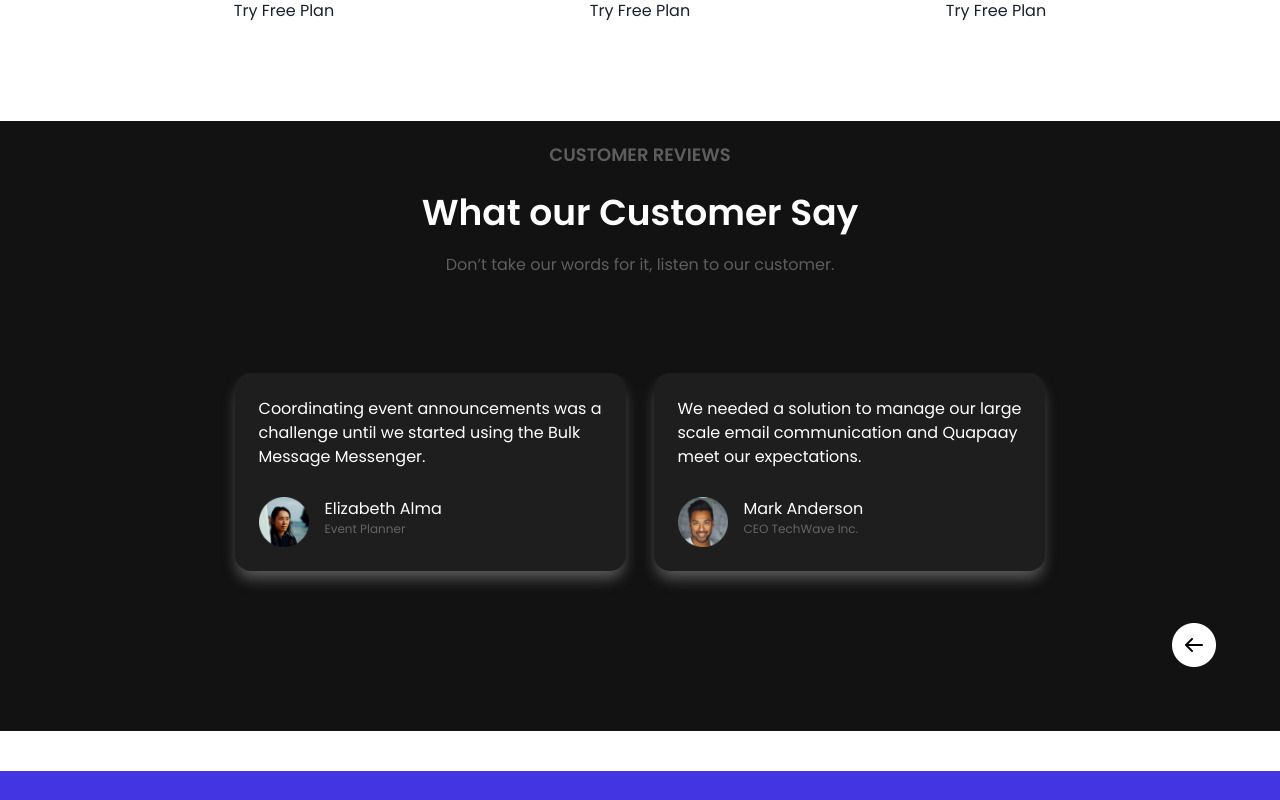
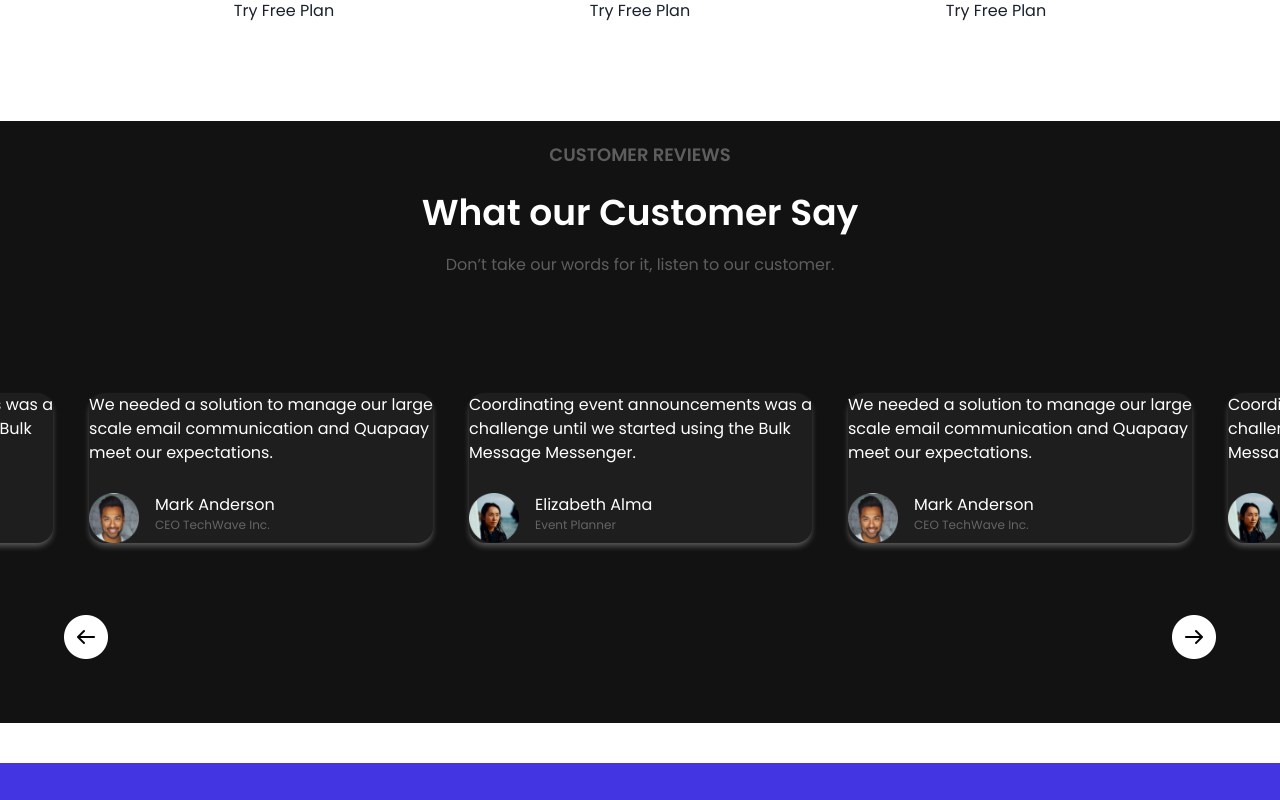
Before and after one commit to StephenAdeosun/Bulk_Mail_Messenger, a React (Create React App) app: page / in a window 1280 px wide. Shown: the part 3520-4320 px from the top of the page. Built offline with nearby package versions, Linux system fonts and the light colour scheme.

Commit message:
button functionality

```diff
--- a/src/App.css
+++ b/src/App.css
@@ -99,18 +99,35 @@ li a:hover {
   color: var(--neutral-color);
 }
 
+.testimonial-div {
+  overflow-x: hidden;
+  scroll-behavior: smooth;
+}
+
 .profile-div {
   background-color: var(--dark-color2);
-  box-shadow: 0 10px 15px -3px var(--gray-color);
-  /* background: var(--primary-color); */
+  box-shadow: 0 4px 6px -1px var(--gray-color);
 }
 
 .profile-h3 {
   color: var(--neutral-color);
 }
 
+.arrow-img {
+  scale: -1;
+}
+
 @media screen and (max-width: 769px) {
   section {
     width: 100%;
   }
+
+  .testimonial-div {
+    overflow-x: scroll;
+    scroll-behavior: smooth;
+  }
+
+  .profile-div {
+    width: 96%;
+  }
 }
--- a/src/Pages/testimonialPage.js
+++ b/src/Pages/testimonialPage.js
@@ -1,8 +1,10 @@
-import profile1 from "../images/Ellipse 4 (1).png";
-import profile2 from "../images/Ellipse 4.png";
-import arrow from "../images/Frame 1459.png";
+import React, { useRef, useState } from "react";
+import ScrollingComponent from "../components/carousel";
+
+
 
 function TestimonialPage() {
+
   return (
     <section className="testimonial-section flex flex-col justify-center items-center w-full pb-40 relative">
       <div className="w-5/6 flex flex-col justify-center items-center">
@@ -14,38 +16,11 @@ function TestimonialPage() {
         </div>
       </div>
 
-      <div className="flex mt-24 gap-7 testimonial-div md:flex-row flex-col justify-center items-center md:w-full" >
-        <div className="profile-div p-6   rounded-2xl">
-          <h3 className="profile-h3 text-left font-medium mb-7">Coordinating event announcements was a<br></br> challenge until we started using the Bulk<br></br> Message Messenger.</h3>
+      <ScrollingComponent />
 
-          <div className="flex gap-4">
-            <img src={profile2} style={{ width: "50px", height: "50px" }} alt="customer" />
-            <div className="text-left">
-              <h4 className="profile-h4 text-base font-normal">Elizabeth Alma</h4>
-              <p className="text-xs profile-p font-medium">Event Planner</p>
-            </div>
-          </div>
-        </div>
 
-        <div className="profile-div p-6  rounded-2xl">
-          <h3 className="profile-h3 text-left font-medium mb-7">We needed a solution to manage our large<br></br> scale email communication and Quapaay<br></br> meet our expectations.</h3>
 
-          <div className="flex gap-4">
-            <img src={profile1} style={{ width: "50px", height: "50px" }} alt="customer" />
-            <div className="text-left">
-              <h4 className="profile-h4 text-base font-normal">Mark Anderson</h4>
-              <p className="text-xs profile-p font-medium">CEO TechWave Inc.</p>
-            </div>
-          </div>
-        </div>
-
-      </div>
-
-      <div className="arrow-icon mt-11 absolute right-16 bottom-16 cursor-pointer">
-        <img src={arrow} style={{ height: "44px", width: "44px" }} alt="arrow-icon" />
-      </div>
-
-    </section>
+    </section >
 
 
   )
--- /dev/null
+++ b/src/components/carousel.jsx
@@ -0,0 +1,69 @@
+import React, { useRef } from "react";
+import ProfileCardOne from "./profileCardOne";
+import ProfileCardTwo from "./profileCardTwo";
+import arrow from "../images/Frame 1459.png";
+
+const ScrollingComponent = () => {
+  const containerRef = useRef(null);
+
+  // Handle Click or Touch Event
+  const scrollLeft = () => {
+    if (containerRef.current) {
+      containerRef.current.scrollLeft -= 300; // Scroll left
+    }
+  };
+
+  const scrollRight = () => {
+    if (containerRef.current) {
+      containerRef.current.scrollLeft += 300; // Scroll right
+    }
+  };
+
+  return (
+    <div>
+      <div
+        ref={containerRef}
+        className="flex mt-24 gap-9 py-5 testimonial-div whitespace-nowrap items-center w-3/4 md:w-5/6 justify-start carousel flex-nowrap"
+      >
+        <ProfileCardTwo />
+        <ProfileCardOne />
+        <ProfileCardTwo />
+        <ProfileCardOne />
+        <ProfileCardTwo />
+        <ProfileCardOne />
+        <ProfileCardTwo />
+        <ProfileCardOne />
+        <ProfileCardTwo />
+        <ProfileCardOne />
+        <ProfileCardOne />
+      </div>
+
+      <div
+        className="arrow-icon mt-11 absolute left-14 md:left-16 bottom-16 cursor-pointer hidden md:block"
+        onClick={scrollLeft}
+        onTouchStart={scrollLeft}
+      >
+        <img
+          src={arrow}
+          style={{ height: "44px", width: "44px" }}
+          alt="arrow-icon"
+        />
+      </div>
+
+      <div
+        className="arrow-icon mt-11 absolute right-14 md:right-16 bottom-16 cursor-pointer hidden md:block "
+        onClick={scrollRight}
+        onTouchStart={scrollRight}
+      >
+        <img
+          src={arrow}
+          style={{ height: "44px", width: "44px" }}
+          alt="arrow-icon"
+          className="arrow-img"
+        />
+      </div>
+    </div>
+  );
+};
+
+export default ScrollingComponent;
--- /dev/null
+++ b/src/components/profileCardOne.jsx
@@ -0,0 +1,26 @@
+import React from "react";
+import profile2 from "../images/Ellipse 4.png";
+
+function ProfileCardOne() {
+  return (
+    <div className="profile-div md:p-6 md:px-0 md:py-0 px-4 py-6  rounded-2xl inline-block ">
+      <h3 className="profile-h3 text-left font-medium mb-7">
+        Coordinating event announcements was a<br></br> challenge until we
+        started using the Bulk<br></br> Message Messenger.
+      </h3>
+
+      <div className="flex gap-4">
+        <img
+          src={profile2}
+          style={{ width: "50px", height: "50px" }}
+          alt="customer"
+        />
+        <div className="text-left">
+          <h4 className="profile-h4 text-base font-normal">Elizabeth Alma</h4>
+          <p className="text-xs profile-p font-medium">Event Planner</p>
+        </div>
+      </div>
+    </div>
+  );
+}
+export default ProfileCardOne;
--- /dev/null
+++ b/src/components/profileCardTwo.jsx
@@ -0,0 +1,27 @@
+import React from "react";
+import profile1 from "../images/Ellipse 4 (1).png";
+
+function ProfileCardTwo() {
+  return (
+    <div className="profile-div md:p-6 px-4 py-6  md:px-0 md:py-0  rounded-2xl inline-block ">
+      <h3 className="profile-h3 text-left font-medium mb-7">
+        We needed a solution to manage our large<br></br> scale email
+        communication and Quapaay<br></br> meet our expectations.
+      </h3>
+
+      <div className="flex gap-4">
+        <img
+          src={profile1}
+          style={{ width: "50px", height: "50px" }}
+          alt="customer"
+        />
+        <div className="text-left">
+          <h4 className="profile-h4 text-base font-normal">Mark Anderson</h4>
+          <p className="text-xs profile-p font-medium">CEO TechWave Inc.</p>
+        </div>
+      </div>
+    </div>
+  );
+}
+
+export default ProfileCardTwo;
```
